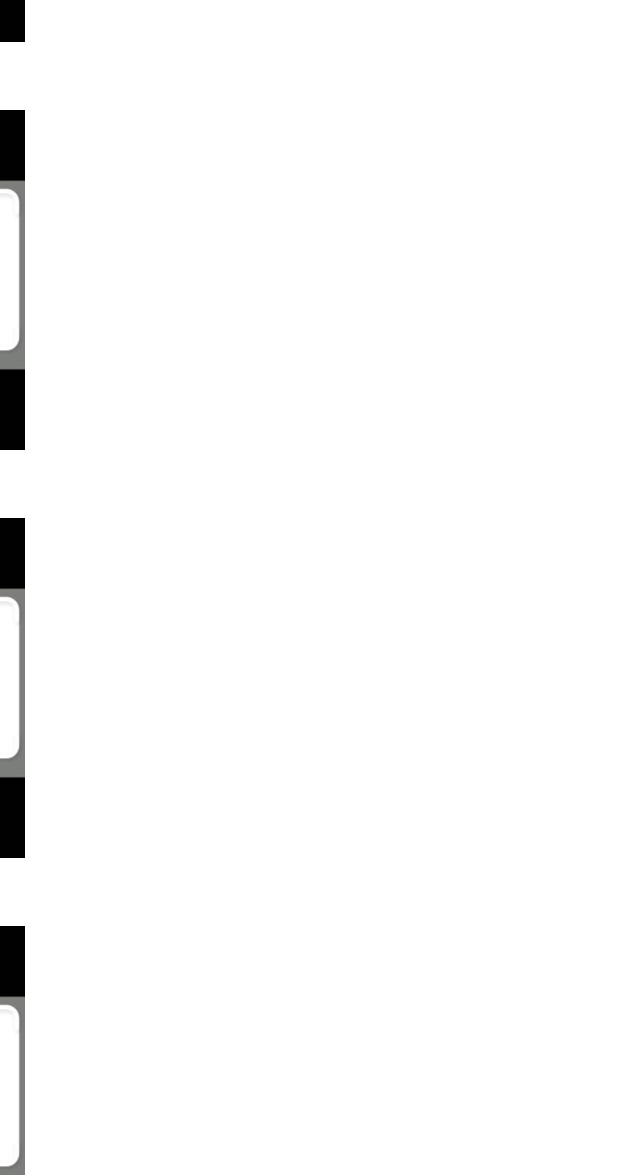
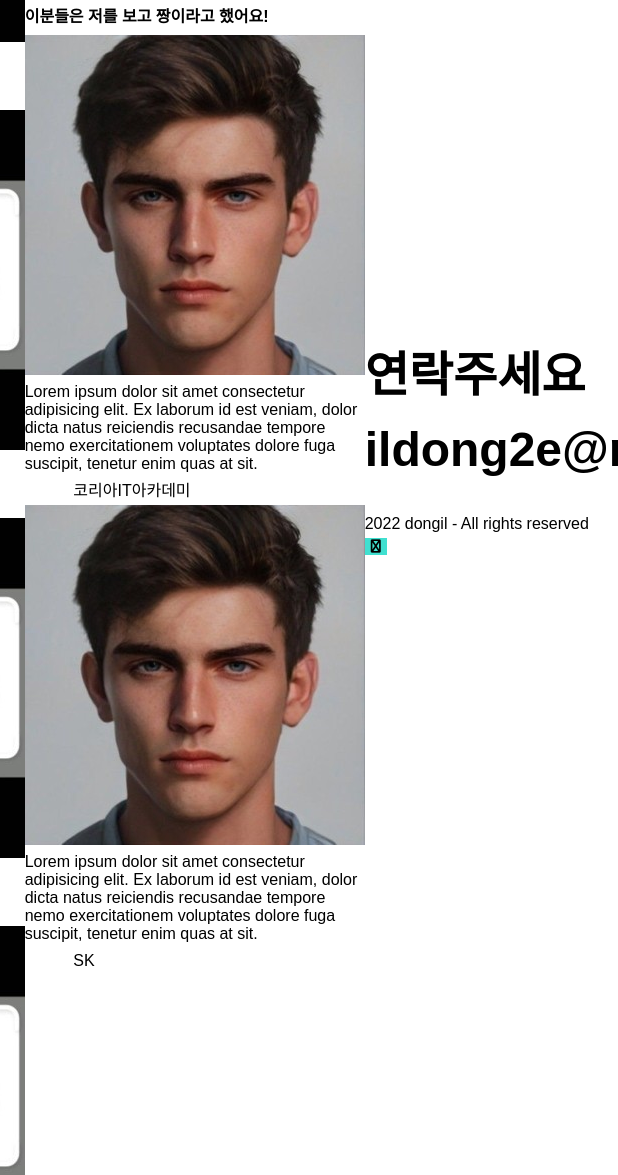
Before and after one commit to ildong2e/portfolio, a plain HTML site: page index.html in a window 1280 px wide. Shown: the part 1693-2868 px from the top of the page, 1302-1920 px from the left, 618 px wide, since content can reach past the window. Drawn offline with Linux system fonts and the light colour scheme; a web font is replaced by a local one.

Commit message:
[HTML] index.html - Contact

```diff
--- a/index.html
+++ b/index.html
@@ -287,7 +287,59 @@
         </section>
         <!-- 프로젝트 끝 -->
 
+        <!-- 추천서 시작 -->
+        <section id="testimonials" class="section">
+            <div class="section__container">
+                <h1>추천서</h1>
+                <h3>이분들은 저를 보고 짱이라고 했어요!</h3>
+                <div class="testimonials">
+                    <div class="testimonials">
+                        <img src="./images/people1.jpg" alt="">
+                        <div class="testimonial__avatar">
+                            <div class="testimonial__speech-bubble">
+                                <p>Lorem ipsum dolor sit amet consectetur adipisicing elit. Ex laborum id est veniam, dolor dicta natus reiciendis recusandae tempore nemo exercitationem voluptates dolore fuga suscipit, tenetur enim quas at sit.
+                                </p>
+                                <p class="name"><a href="">배정수</a> 코리아IT아카데미</p>
+                            </div>
+                        </div>
+                    </div>
+                    <div class="testimonials">
+                        <img src="./images/people1.jpg" alt="">
+                        <div class="testimonial__avatar">
+                            <div class="testimonial__speech-bubble">
+                                <p>Lorem ipsum dolor sit amet consectetur adipisicing elit. Ex laborum id est veniam, dolor dicta natus reiciendis recusandae tempore nemo exercitationem voluptates dolore fuga suscipit, tenetur enim quas at sit.
+                                </p>
+                                <p class="name"><a href="">최태원</a> SK</p>
+                            </div>
+                        </div>
+                    </div>
+                </div>
+            </div>
+        </section>
+        <!-- 추천서 끝 -->
 
+        <!-- Contact -->
+        <section id="contact" class="section">
+            <h1 class="contact__title">연락주세요</h1>
+            <h1 class="contact__email">ildong2e@naver.com</h1>
+            <div class="contact__links">
+                <a href="#" target="_blank">
+                    <i class="fa-brands fa-github"></i>
+                </a>
+                <a href="#" target="_blank">
+                    <i class="fa-brands fa-facebook"></i>
+                </a>
+                <p class="contact__rights">
+                    2022 dongil - All rights reserved
+                </p>
+                <section>
+                    <button class="arrow-up">
+                        <i class="fa-brands fa-arrow-up"></i>
+                    </button>
+                </section>
+            </div>
+        </section>
+        <!-- Contact 끝 -->
     </nav>
 
     <!-- Navbar -->
```
